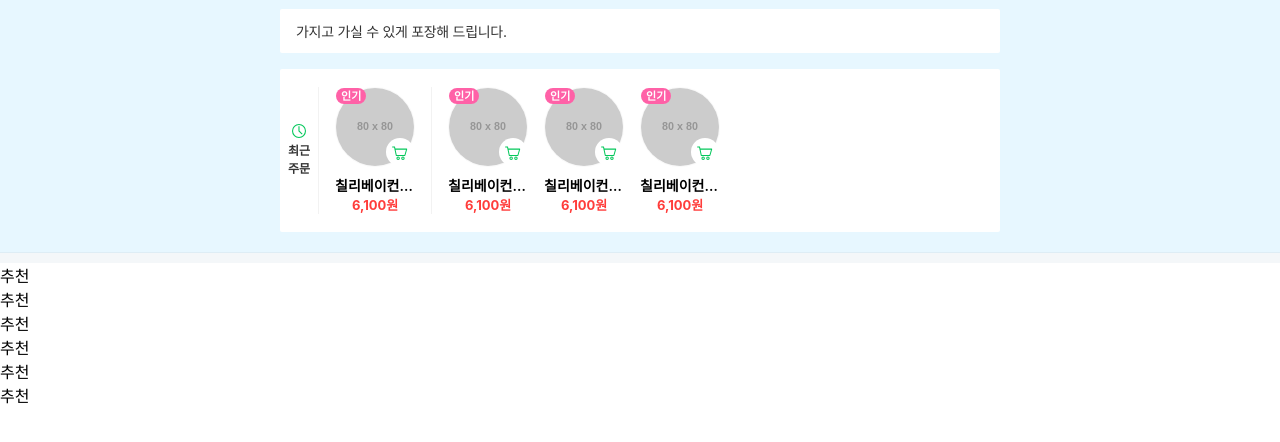
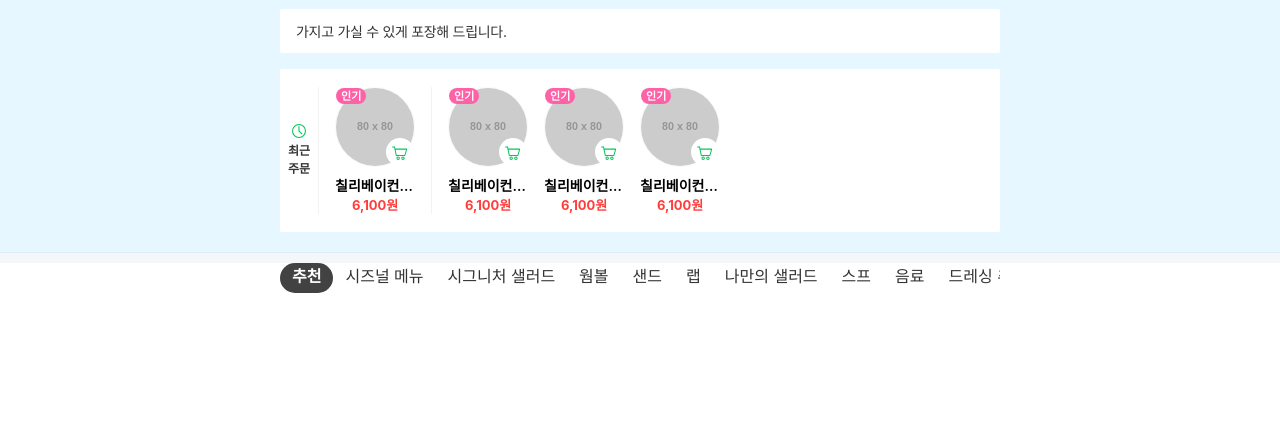
Before and after one commit to seo-png/naver-order-page, a plain HTML site: page docs/index.html in a window 1280 px wide. Shown: the part 204-646 px from the top of the page. Drawn offline with Linux system fonts and the light colour scheme; placeholder pictures from the web are drawn by us.

Commit message:
category-item

```diff
--- a/assets/scss/components/_menu_category_area.scss
+++ b/assets/scss/components/_menu_category_area.scss
@@ -3,4 +3,29 @@
   top: $header-height;
   margin-top: 10px;
   background-color: #fff;
+
+  .category-list {
+    display: flex;
+    align-content: center;
+    height: 54px;
+  }
+
+  .category-item {
+
+  }
+
+  .category-tab {
+    display: flex;
+    align-content: center;
+    padding: 0 12px;
+    font-size: 16px;
+    height: 30px;
+    border-radius: 15px;
+    color: $booking-color-text6;
+    &.is-active {
+      background-color: $booking-color-bg165;
+      font-weight: 700;
+      color: #fff;
+    }
+  }
 }
--- a/docs/index.html
+++ b/docs/index.html
@@ -140,14 +140,20 @@
 
     <!-- 메뉴 카테고리 영역 -->
     <div class="menu-category-area scroll-x">
-      <ul>
-        <li><a href="#">추천</a></li>
-        <li><a href="#">추천</a></li>
-        <li><a href="#">추천</a></li>
-        <li><a href="#">추천</a></li>
-        <li><a href="#">추천</a></li>
-        <li><a href="#">추천</a></li>
-      </ul>
+      <div class="common-inner">
+        <ul class="category-list scroll-x">
+          <li class="category-item"><a class="category-tab is-active" href="#">추천</a></li>
+          <li class="category-item"><a class="category-tab" href="#">시즈널 메뉴</a></li>
+          <li class="category-item"><a class="category-tab" href="#">시그니처 샐러드</a></li>
+          <li class="category-item"><a class="category-tab" href="#">웜볼</a></li>
+          <li class="category-item"><a class="category-tab" href="#">샌드</a></li>
+          <li class="category-item"><a class="category-tab" href="#">랩</a></li>
+          <li class="category-item"><a class="category-tab" href="#">나만의 샐러드</a></li>
+          <li class="category-item"><a class="category-tab" href="#">스프</a></li>
+          <li class="category-item"><a class="category-tab" href="#">음료</a></li>
+          <li class="category-item"><a class="category-tab" href="#">드레싱 추가</a></li>
+        </ul>
+      </div>
     </div>
     <!-- // 메뉴 카테고리 영역 -->
 
```
Also changed, not shown: assets/css/styles.css.
